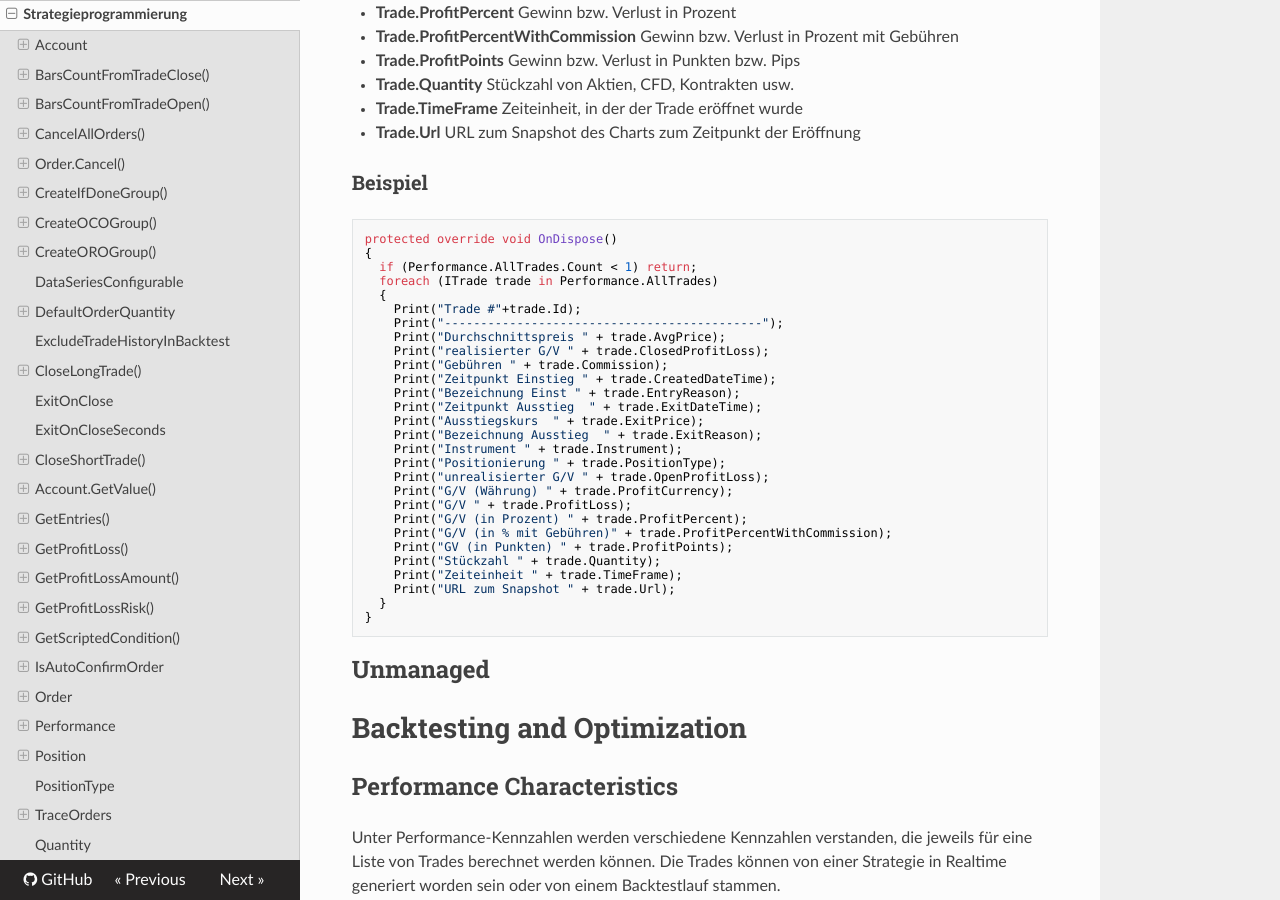
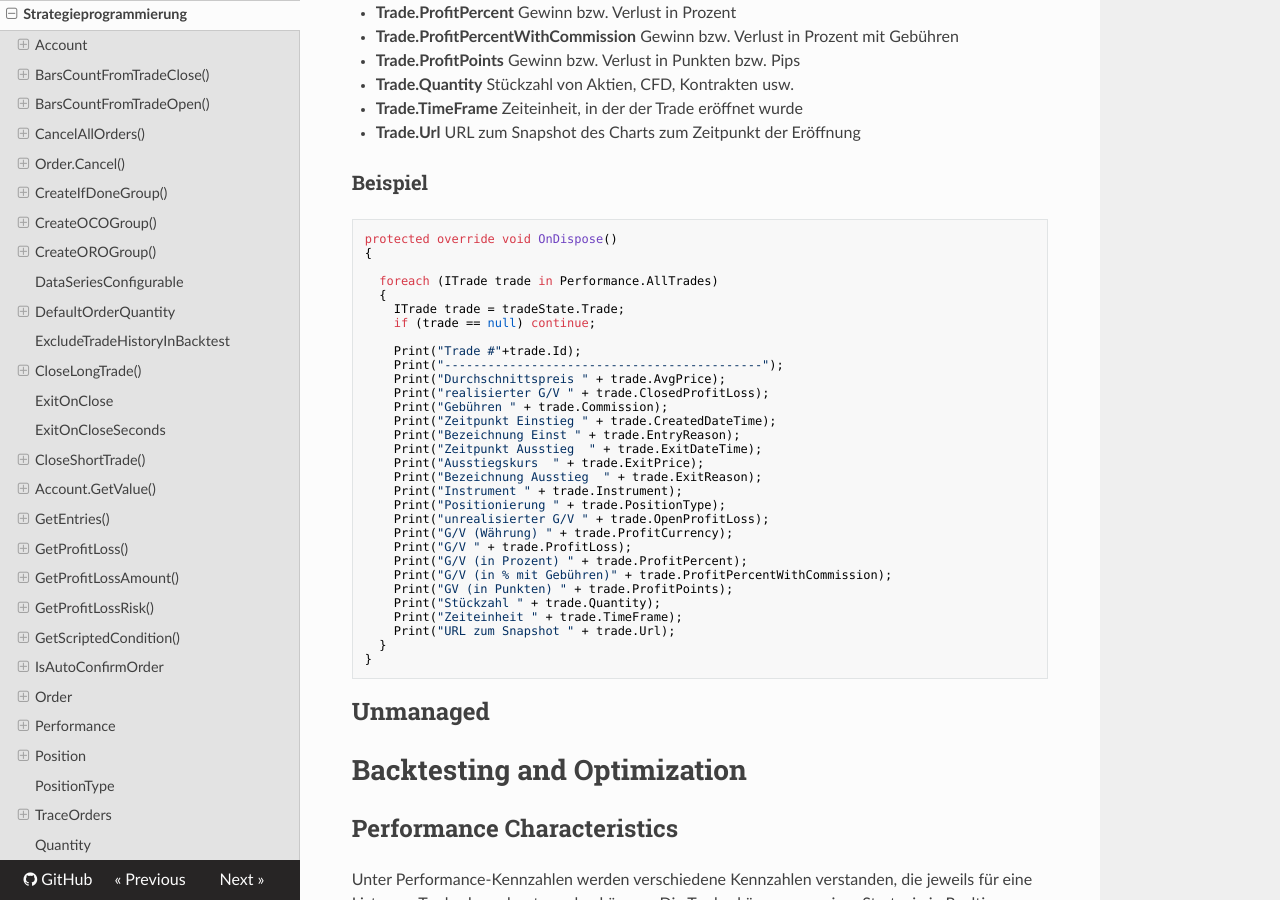
Before and after one commit to AgenaTrader/AgenaScript-documentation-de, an MkDocs documentation site: the page built from sources/strategieprogrammierung.md, in a window 1280 px wide and 900 px high, scrolled down 26125 px. Built offline with MkDocs 1.6.1, drawn with Linux system fonts in a browser that asks for light colours; nearby versions of some CDN libraries; old or Windows-style settings are respelled for this version of MkDocs.

Commit message:
Update strategieprogrammierung.md

````diff
--- a/sources/strategieprogrammierung.md
+++ b/sources/strategieprogrammierung.md
@@ -1185,9 +1185,12 @@ Die einzelnen Eigenschaften sind:
 ```cs
 protected override void OnDispose()
 {
-  if (Performance.AllTrades.Count < 1) return;
+
   foreach (ITrade trade in Performance.AllTrades)
   {
+    ITrade trade = tradeState.Trade;
+    if (trade == null) continue;
+
     Print("Trade #"+trade.Id);
     Print("--------------------------------------------");
     Print("Durchschnittspreis " + trade.AvgPrice);
````
